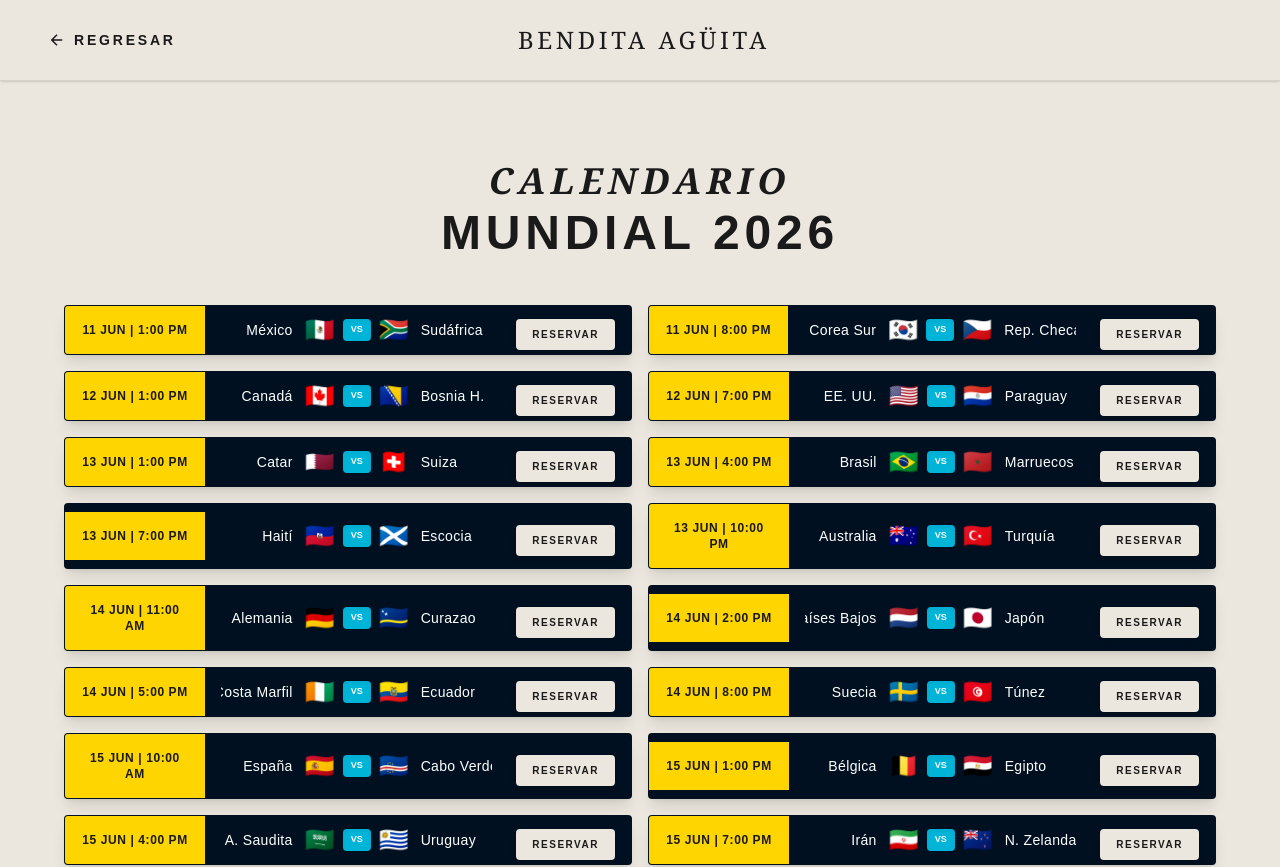
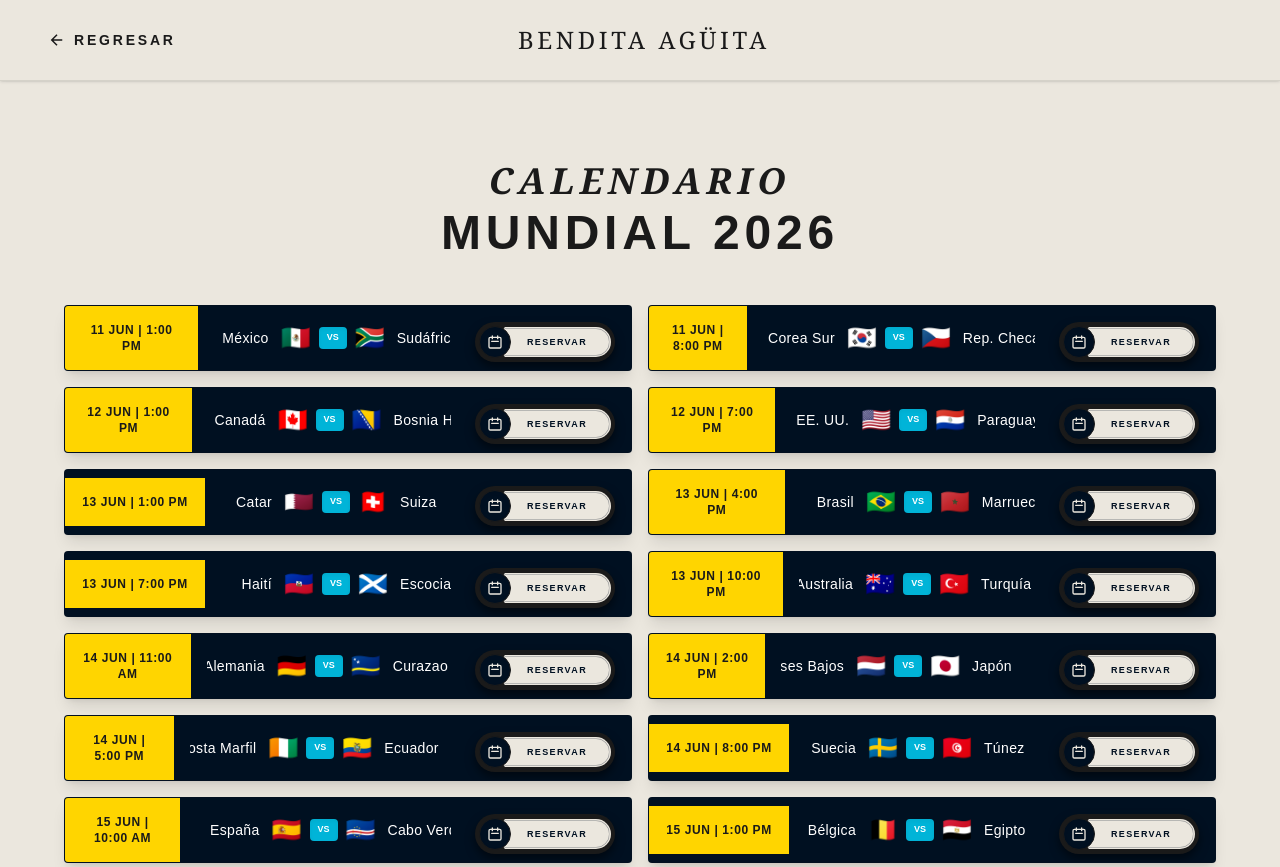
Before and after one commit to azteca777/virtualuxurytulum, a Next.js app: page /bendita/mundial in a window 1280 px wide. Shown: the top 867 px of the page. Built offline with nearby package versions, Linux system fonts and the light colour scheme.

Commit message:
resertvas opentable

```diff
--- a/app/bendita/mundial/page.tsx
+++ b/app/bendita/mundial/page.tsx
@@ -2,6 +2,41 @@ import React from 'react';
 import Link from 'next/link'; // IMPORTANTE PARA QUE FUNCIONE EL ENLACE
 
 export default function MundialPage() {
+
+  // Función mágica para convertir la fecha del calendario al enlace de OpenTable
+  const getOpenTableUrl = (dateStr: string) => {
+    try {
+      // 1. Separamos la fecha y la hora (Ej: "11 JUN" y "1:00 PM")
+      const [datePart, timePart] = dateStr.split(' | ');
+      const [day, monthName] = datePart.split(' ');
+
+      // 2. Damos formato al día y mes
+      const formattedDay = day.padStart(2, '0');
+      const month = monthName.toUpperCase() === 'JUN' ? '06' : '07';
+
+      // 3. Convertimos la hora de AM/PM a formato 24 horas (Militar)
+      const [time, period] = timePart.split(' ');
+
+      const [hoursString, minutes] = time.split(':');
+      let hours = parseInt(hoursString, 10);
+
+      // Si dice "PM" y no son las 12, le sumamos 12 hrs. (Ej: 1:00 PM -> 13:00)
+      if (period === 'PM' && hours !== 12) hours += 12;
+      // Si dice "AM" y son las 12, son las 00:00 hrs.
+      if (period === 'AM' && hours === 12) hours = 0;
+
+      const formattedHours = hours.toString().padStart(2, '0');
+
+      // 4. Construimos la fecha exacta que pide OpenTable (YYYY-MM-DDTHH:MM:00)
+      const isoDate = `2026-${month}-${formattedDay}T${formattedHours}:${minutes}:00`;
+
+      // 5. Devolvemos el enlace limpio directo a tu restaurante p=2 (2 personas por defecto)
+      return `https://www.opentable.com.mx/r/bendita-aguita-merida?p=2&sd=${isoDate}`;
+    } catch (e) {
+      // Si algo falla, mandamos al enlace general
+      return "https://www.opentable.com.mx/r/bendita-aguita-merida";
+    }
+  };
 
   // CALENDARIO COMPLETO DEL MUNDIAL 2026 (Fase de Grupos)
   const mundialMatches = [
@@ -170,11 +205,31 @@ export default function MundialPage() {
 
                 </div>
 
-                {/* BOTÓN RESERVAR */}
+                {/* BOTÓN RESERVAR DIRECTO A OPENTABLE (Estilo Listón Compacto) */}
                 <div className="w-full md:w-auto px-2 pb-2 md:pb-0 md:py-2 md:pr-4 flex justify-center">
-                  <button className="w-full md:w-auto bg-[#EBE7DE] text-[#1a1a1a] font-bold text-[8px] md:text-[10px] tracking-[0.15em] uppercase py-1.5 md:py-2 px-2 md:px-4 hover:bg-[#D4AF37] transition-colors rounded-sm shadow-md whitespace-nowrap">
-                    Reservar
-                  </button>
+                  <a
+                    href={getOpenTableUrl(match.date)}
+                    target="_blank"
+                    rel="noopener noreferrer"
+                    className="group flex items-center cursor-pointer transition-transform duration-300 hover:scale-105"
+                  >
+                    <div className="flex items-center bg-[#1a1a1a] rounded-full p-1 shadow-[0_5px_10px_rgba(0,0,0,0.5)]">
+                      {/* Ícono de Calendario */}
+                      <div className="w-6 h-6 md:w-8 md:h-8 rounded-full bg-[#001021] flex items-center justify-center z-10 border border-[#1a1a1a] shadow-inner relative transition-colors duration-300 group-hover:bg-[#EBE7DE]">
+                        <svg className="w-3 h-3 md:w-4 md:h-4 text-[#EBE7DE] group-hover:text-[#001021] transition-colors duration-300" fill="none" stroke="currentColor" viewBox="0 0 24 24">
+                          <path strokeLinecap="round" strokeLinejoin="round" strokeWidth={2} d="M8 7V3m8 4V3m-9 8h10M5 21h14a2 2 0 002-2V7a2 2 0 00-2-2H5a2 2 0 00-2 2v12a2 2 0 002 2z" />
+                        </svg>
+                      </div>
+                      {/* Cinta de Texto */}
+                      <div
+                        className="bg-[#EBE7DE] text-[#001021] text-[7px] md:text-[9px] font-black tracking-[0.15em] uppercase py-1.5 md:py-2 pr-4 md:pr-6 pl-6 md:pl-8 -ml-4 rounded-r-full relative transition-colors duration-300 group-hover:bg-[#001021] group-hover:text-[#EBE7DE]"
+                        style={{ clipPath: 'polygon(10px 0, 100% 0, 100% 100%, 10px 100%, 0 50%)' }}
+                      >
+                        <div className="absolute inset-[1.5px] border border-[#001021]/30 group-hover:border-[#EBE7DE]/30 transition-colors duration-300 rounded-r-full" style={{ clipPath: 'polygon(8px 0, 100% 0, 100% 100%, 8px 100%, 0 50%)' }}></div>
+                        <span className="relative z-10 block mt-[1px] whitespace-nowrap">Reservar</span>
+                      </div>
+                    </div>
+                  </a>
                 </div>
 
               </div>
```
